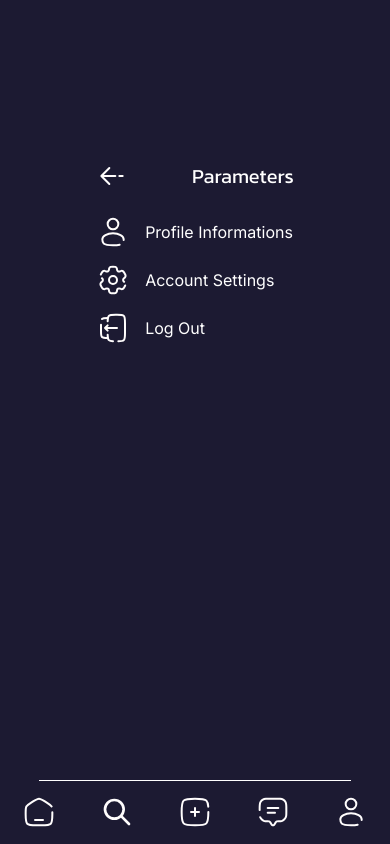
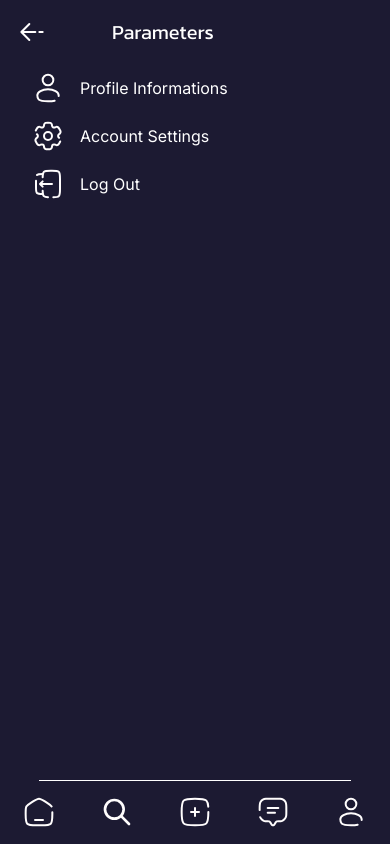
Before and after one commit to WildCodeSchool/2024-12-orleans-cda-project3-team-c, a React (Vite) app in the folder packages/frontend/web/: page /parameters in a window 390 px wide. Built offline with nearby package versions, Linux system fonts and the light colour scheme.

Commit message:
continue  responsive

```diff
--- a/packages/frontend/web/src/app.tsx
+++ b/packages/frontend/web/src/app.tsx
@@ -4,9 +4,9 @@ import NavBar from './components/navbar';
 
 export default function App() {
   return (
-    <div className='flex h-dvh w-full'>
+    <div className='flex h-full w-full'>
       <NavBar />
-      <main className='w-full'>
+      <main className='h-full w-full'>
         <Outlet />
       </main>
     </div>
--- a/packages/frontend/web/src/pages/parameters.tsx
+++ b/packages/frontend/web/src/pages/parameters.tsx
@@ -7,14 +7,15 @@ import userIcon from '../assets/icons/user-white.svg';
 
 export default function Parameters() {
   return (
-    <section className='mt-40 flex flex-col items-center'>
+    <section className='item-start mt-4 flex h-full flex-col pl-4 sm:mt-40 sm:items-center sm:pl-0'>
       <div className='flex items-center'>
         <Link to='/profile'>
           <img className='h-8 w-8' src={arrowLeftIcon} alt='arrow left icon' />
         </Link>
         <h2 className='font-title ml-16 text-xl'>{'Parameters'}</h2>
       </div>
-      <ul className='mt-4 flex h-full flex-col'>
+      <ul className='mt-4 flex h-full flex-col justify-between pl-4 sm:pl-0'>
+        <div>
           <li className='h-12 max-w-fit'>
             <Link
               className='flex flex-row items-center text-center'
@@ -41,8 +42,14 @@ export default function Parameters() {
               {'Account Settings'}
             </Link>
           </li>
+        </div>
+
+        <div>
           <li className='h-12 max-w-fit'>
-          <Link className='flex flex-row items-center text-center' to='/logout'>
+            <Link
+              className='flex flex-row items-center text-center'
+              to='/logout'
+            >
               <img
                 className='mt-2 mr-4 mb-2 h-8 w-8'
                 src={logoutIcon}
@@ -51,6 +58,7 @@ export default function Parameters() {
               {'Log Out'}
             </Link>
           </li>
+        </div>
       </ul>
     </section>
   );
```
Lines whose indentation alone changed are shown as unchanged.
